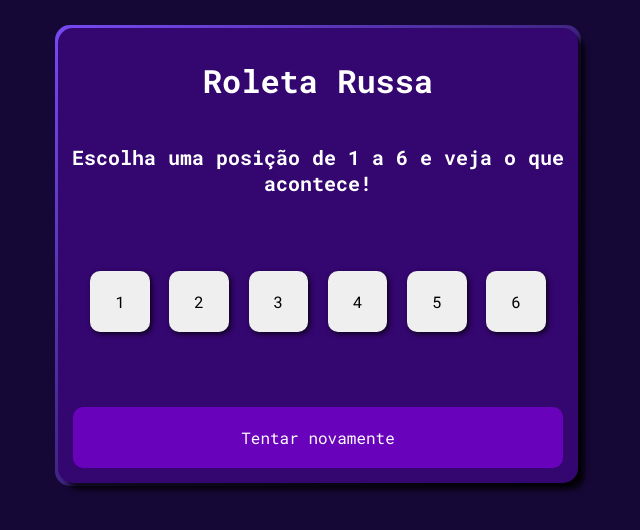
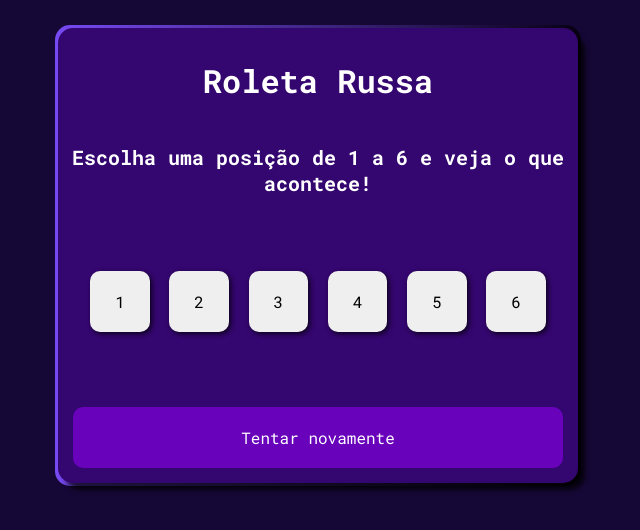
Before and after one commit to Lucasagdev/roleta-russa, a plain HTML site: page index.html in a window 1280 px wide. Shown: the whole page, without its empty margins (322-962 px from the left). Drawn offline with Linux system fonts and the light colour scheme.

Commit message:
ALterando a direção do gradiente

```diff
--- a/index.js
+++ b/index.js
@@ -8,7 +8,6 @@ function puxarGatilho(escolha, event) {
     button.classList.add("selected");
     button.classList.add("fundo-botao");
 
-    // Exibe o resultado
     if (escolha === posicaoDaBala) {
         resultadoDiv.innerHTML = "💥 Bang! Você perdeu!";
         resultadoDiv.className = "result danger";
--- a/style.css
+++ b/style.css
@@ -31,7 +31,7 @@ body {
     left: -3px;
     right: -3px;
     bottom: -3px;
-    background: linear-gradient(to bottom right, #774af3, #080014);
+    background: linear-gradient(to right, #774af3, #080014);
     border-radius: 15px;
     z-index: -1;
 }
```
